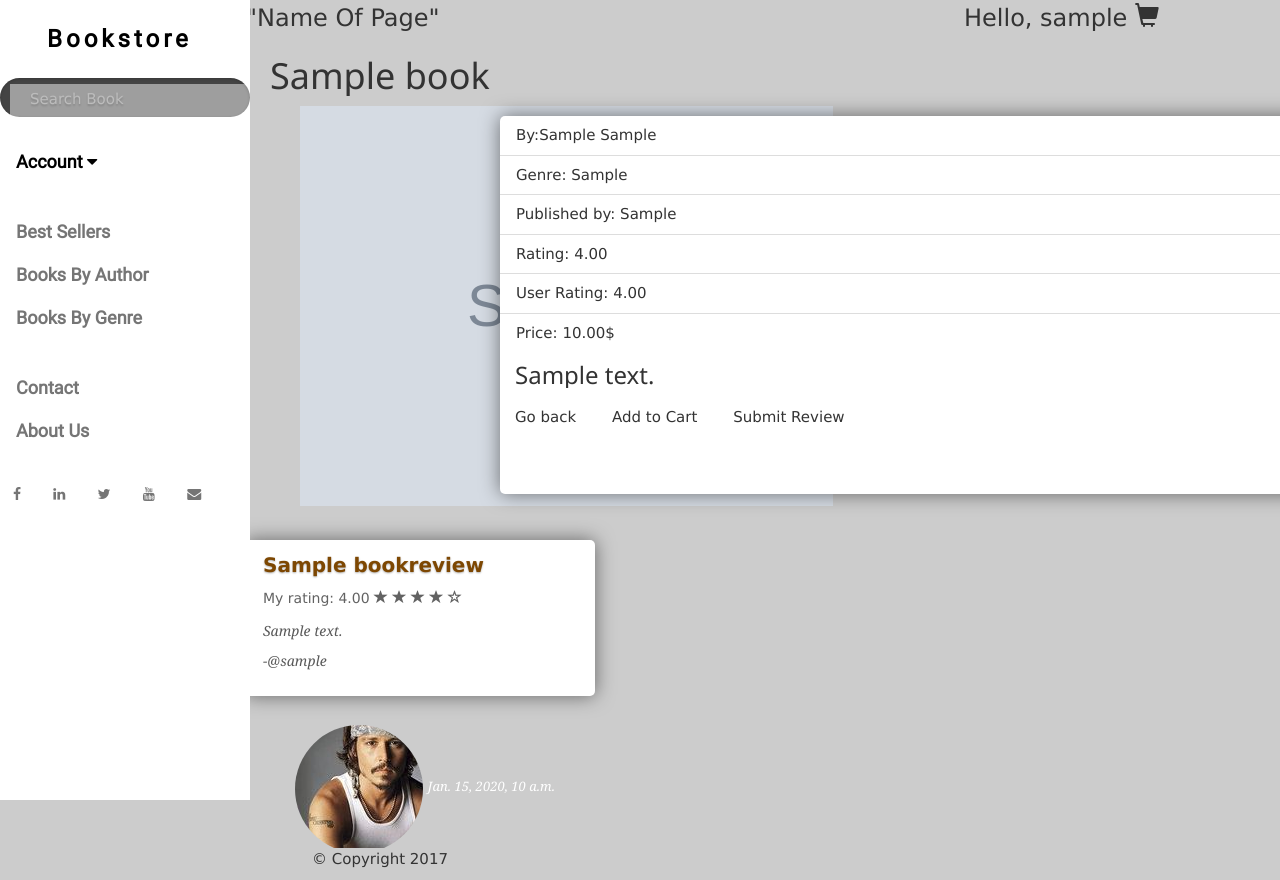
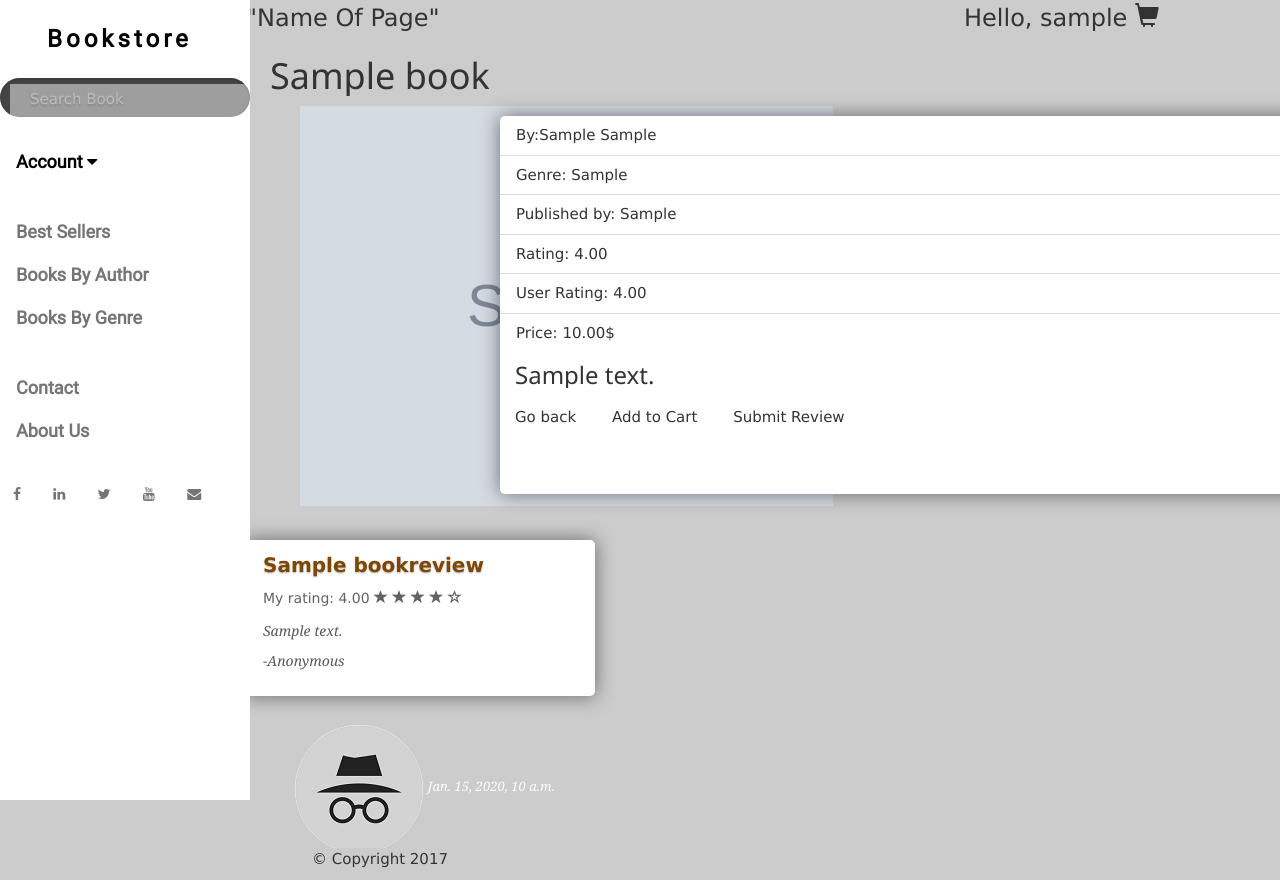
Before and after one commit to R4il/TheBookstore, a Django app: page /books/1/ in a window 1280 px wide; the page is wider, and only the part inside the window is pictured. Run offline with Django 3.2, Linux system fonts and the light colour scheme; a user stored in the database is signed in; tables that the repository leaves empty hold one stand-in row (values such as "Sample post"); grey boxes marked "Sample" are stand-in pictures; some libraries are stand-ins or nearby versions; some web fonts are replaced; grey boxes are pictures that could not be loaded.

Commit message:
Added some missing checks

```diff
--- a/books/templates/books/booksDetails.html
+++ b/books/templates/books/booksDetails.html
@@ -224,11 +224,19 @@ border-radius: 5px;
                               </span>
                            </div>
                             <p>{{review.body}}</p>
+                            {% if review.anonymous %}
+                                <p> -Anonymous</p>
+                            {% else %}
                                 <p> -{{review.user}}</p>
+                            {% endif %}
                            <ins class="ab zmin block"></ins>
                         </div>
                         <div class="person-text rel">
+                            {% if review.anonymous %}
+                                <img class="img-circle" src="/static/pics/a.jpg" />
+                            {% else %}
                                 <img class="img-circle" src="/static/pics/jose.jpg" />
+                            {% endif %}
                            <i>{{review.user.last_login}}</i>
                         </div>
                      </div>
@@ -249,11 +257,19 @@ border-radius: 5px;
                               </span>
                            </div>
                             <p>{{review.body}}</p>
+                            {% if review.anonymous %}
+                                <p> -Anonymous</p>
+                            {% else %}
                                 <p> -{{review.user}}</p>
+                            {% endif %}
                            <ins class="ab zmin block"></ins>
                         </div>
                         <div class="person-text rel">
+                            {% if review.anonymous %}
+                                <img class="img-circle" src="/static/pics/a.jpg" />
+                            {% else %}
                                 <img class="img-circle" src="/static/pics/jose.jpg" />
+                            {% endif %}
                            <i>{{review.user.last_login}}</i>
                         </div>
                      </div>
@@ -274,11 +290,19 @@ border-radius: 5px;
                               </span>
                            </div>
                             <p>{{review.body}}</p>
+                            {% if review.anonymous %}
+                                <p> -Anonymous</p>
+                            {% else %}
                                 <p> -{{review.user}}</p>
+                            {% endif %}
                            <ins class="ab zmin block"></ins>
                         </div>
                         <div class="person-text rel">
+                            {% if review.anonymous %}
+                                <img class="img-circle" src="/static/pics/a.jpg" />
+                            {% else %}
                                 <img class="img-circle" src="/static/pics/jose.jpg" />
+                            {% endif %}
                            <i>{{review.user.last_login}}</i>
                         </div>
                      </div>
```
Lines whose indentation alone changed are shown as unchanged.
